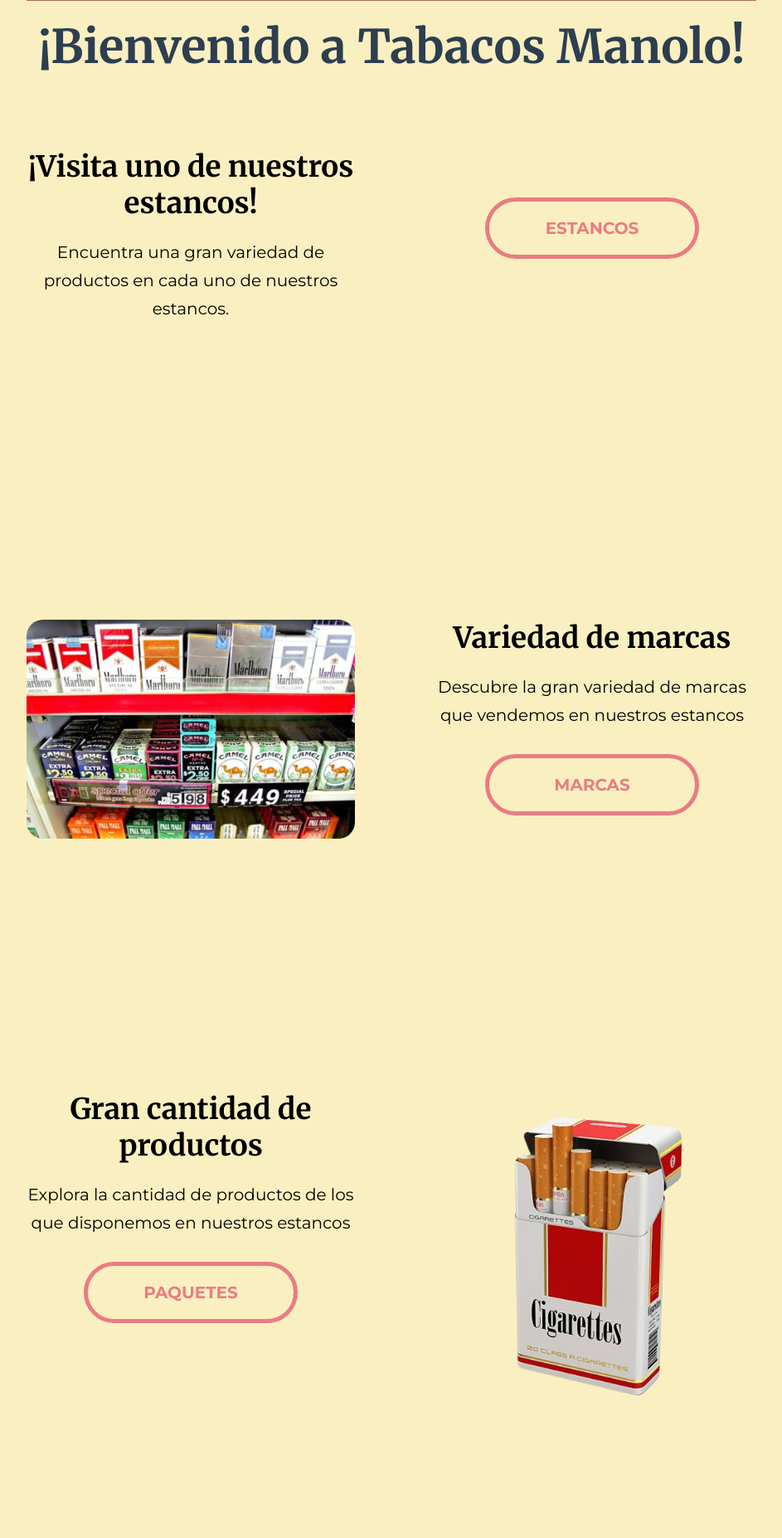
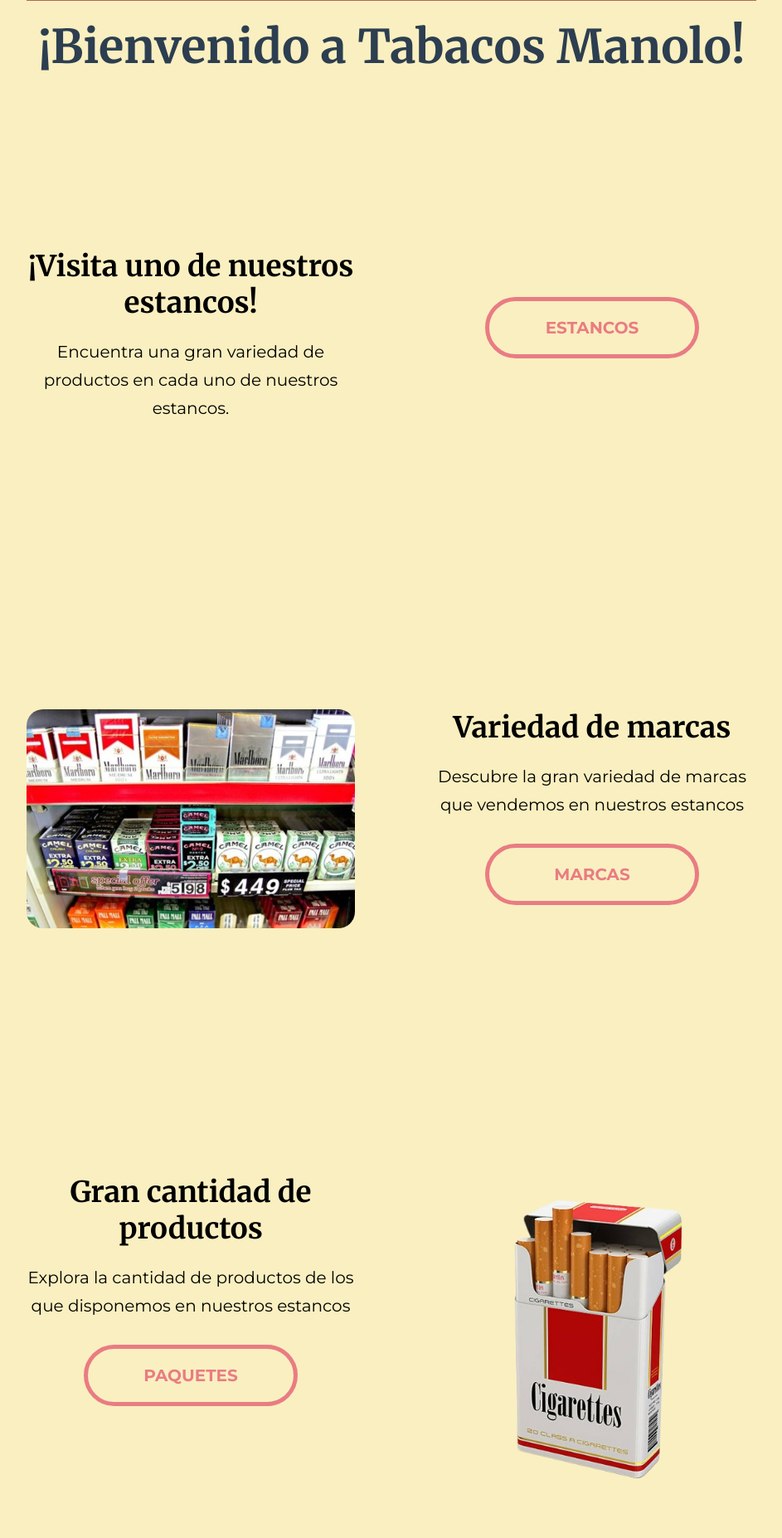
Before and after one commit to imanoldg/Tabacos-Manolo, a Django app: page /tabacosAPP/ in a window 1280 px wide. Shown: the part 416-2270 px from the top of the page at 83% size, without its empty margins (168-1111 px from the left). Run offline with Django 4.2, Linux system fonts and the light colour scheme.

Commit message:
detalles

```diff
--- a/TabacosManolo/tabacosAPP/static/style/CSS/index.css
+++ b/TabacosManolo/tabacosAPP/static/style/CSS/index.css
@@ -23,6 +23,8 @@
     height: 20%;
     text-align: center;
     display: inline-block;
+    place-items: center;
+    align-content: center;
 }
 
 #seccionMarcas{
@@ -31,6 +33,8 @@
     height: 20%;
     text-align: center;
     display: inline-block;
+    place-items: center;
+    align-content: center;
 }
 
 #seccionPaquetes{
@@ -39,6 +43,8 @@
     height: 20%;
     text-align: center;
     display: inline-block;
+    place-items: center;
+    align-content: center;
 }
 
 #seccionPuros{
@@ -47,6 +53,8 @@
     height: 20%;
     text-align: center;
     display: inline-block;
+    place-items: center;
+    align-content: center;
 }
 
 #seccionDistribuidores{
@@ -55,6 +63,8 @@
     height: 20%;
     text-align: center;
     display: inline-block;
+    place-items: center;
+    align-content: center;
 }
 
 .parteIzquierda{
--- a/TabacosManolo/tabacosAPP/templates/base.html
+++ b/TabacosManolo/tabacosAPP/templates/base.html
@@ -18,7 +18,8 @@
   <link rel="stylesheet" type="text/css" href="{% static 'style/CSS/estancos.css' %}" />
   <link rel="stylesheet" type="text/css" href="{% static 'style/CSS/Distribuidores.css' %}">
   <link rel="stylesheet" type="text/css" href="{% static 'style/CSS/index.css' %}">
-  <script src="../static/js/barra_de_busqueda.js"></script>
+  <script type="text/javascript" src="{% static 'js/animacion_scroll.js' %}"></script>
+  <script type="text/javascript" src="{% static 'js/barra_de_busqueda.js' %}"></script>
 </head>
 
 <body>
```
